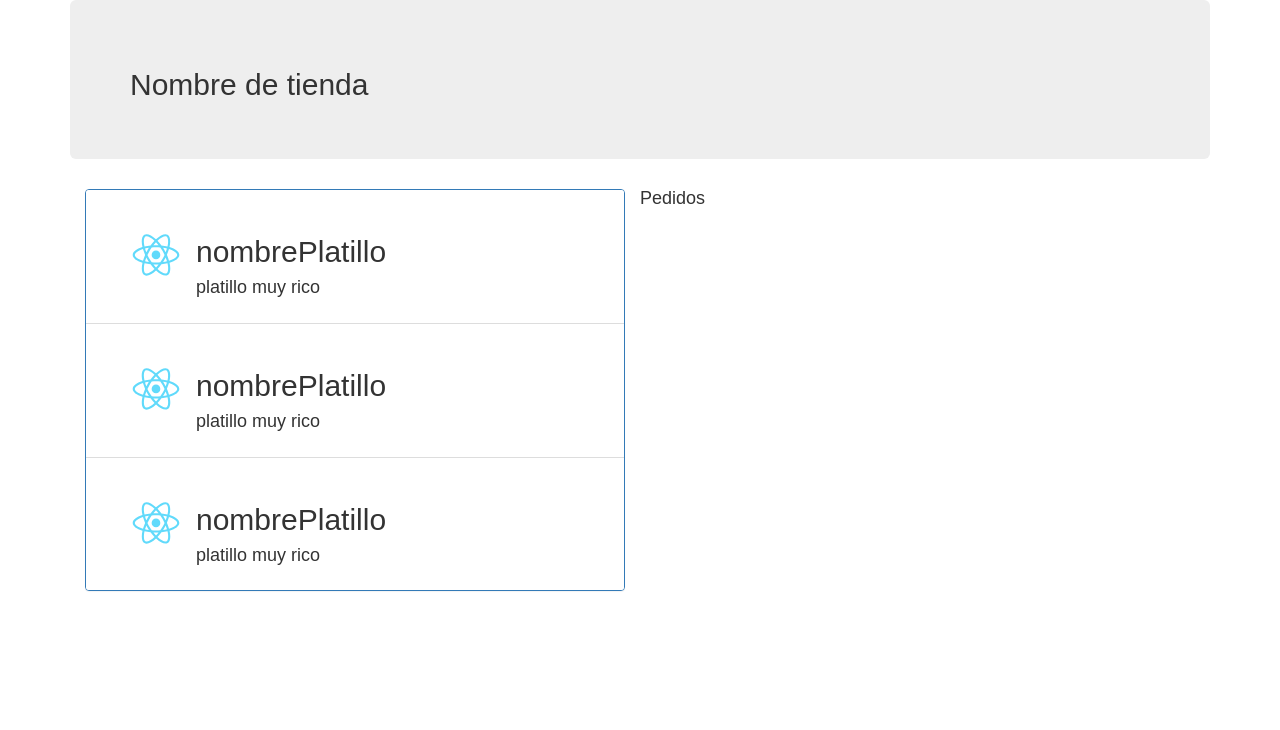
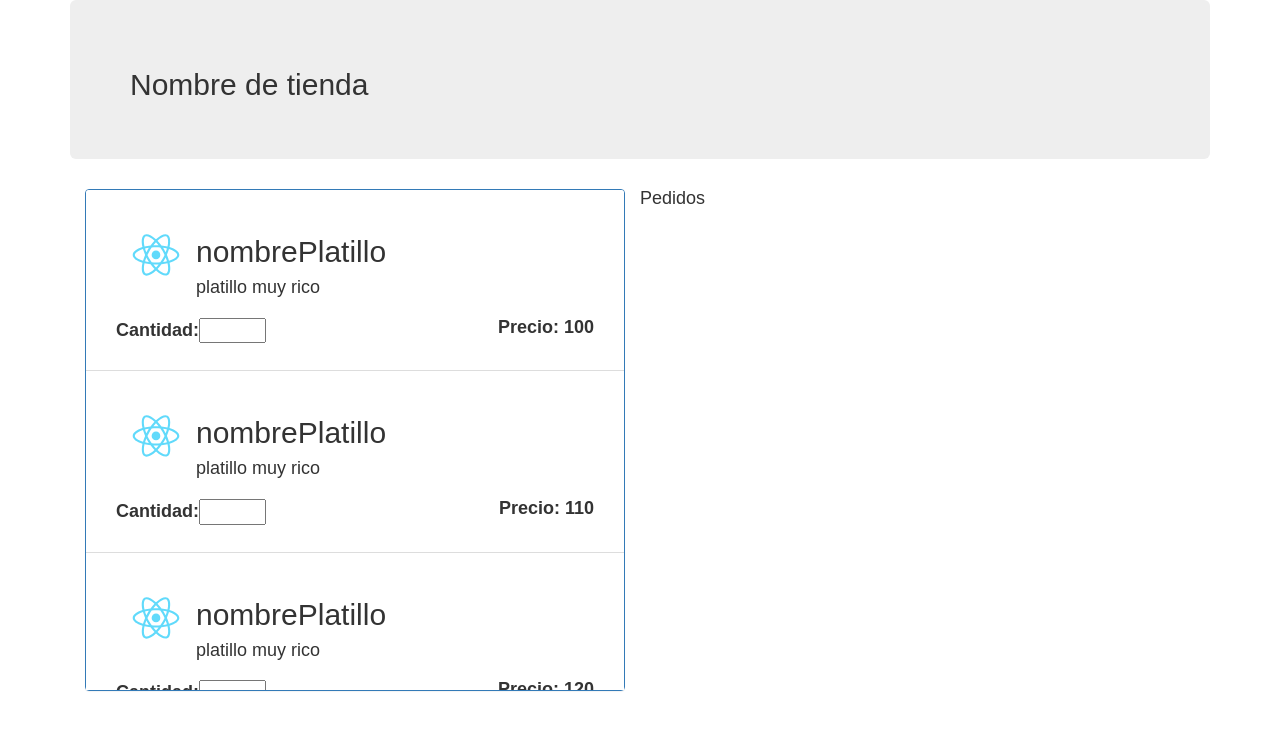
Before and after one commit to drincast/EntrenoReact, a React (Create React App) app in the folder proyectofinal/: page / in a window 1280 px wide. Shown: the top 730 px of the page. Built offline with nearby package versions, Linux system fonts and the light colour scheme.

Commit message:
se realiza componente de orden, contine la visualizacion de la cantidad y el precio del plato

```diff
--- /dev/null
+++ b/proyectofinal/src/componentes/ordenar/ordenar.js
@@ -0,0 +1,21 @@
+import React, { Component } from 'react';
+
+class Ordenar extends Component {
+  actualizarCantidad(evento){
+    this.props.establecerCantidad(this.props.indice, evento.target.value);
+    //console.log(this.props.indice, evento.target.value);
+  }
+
+  render() {
+    return(
+      <div>
+        <br />
+        <label> Cantidad: </label>
+        <input type="number" min="0" max="20" onChange={this.actualizarCantidad.bind(this)} />
+        <label className="EspacioPlatillo"> Precio: {this.props.precio} </label>
+      </div>
+    );
+  }
+}
+
+export default Ordenar;
--- a/proyectofinal/src/componentes/platillos/platillo.js
+++ b/proyectofinal/src/componentes/platillos/platillo.js
@@ -3,8 +3,13 @@ import React, { Component } from 'react';
 import logo from '../../logo.svg';
 import './platillo.css';
 import varTiendaController from '../../controladores/tiendacontroler';
+import Ordenar from '../ordenar/ordenar';
 
 class Platillo extends Component {
+  pasarCantidadAcontroladorPlatillo(indice_d, cantidad_d){
+    varTiendaController.ponerPlatilloCantidad(indice_d, cantidad_d);
+  }
+
   render(){
     let platillos_div = [];
     const llenar_array_platillos_div = varTiendaController.platillos.forEach(
@@ -15,6 +20,8 @@ class Platillo extends Component {
               <img role="presentation" src={logo} className="ImagenPlatillo" />
               <h2 className="TituloPlatillo">{value.nombre}</h2>
               <div className="DescripcionPlatillo">{value.descripcion}</div>
+
+              <Ordenar precio={value.precio} indice={index} establecerCantidad={this.pasarCantidadAcontroladorPlatillo.bind(this)}/>
             </div>
           </div>
         )
--- a/proyectofinal/src/controladores/tiendacontroler.js
+++ b/proyectofinal/src/controladores/tiendacontroler.js
@@ -14,19 +14,27 @@ class TiendaControles{
           {
             "nombre": "nombrePlatillo",
             "descripcion": "platillo muy rico",
-            "precio": 100,
+            "precio": 110,
             "cantidad": 0
           },
           {
             "nombre": "nombrePlatillo",
             "descripcion": "platillo muy rico",
-            "precio": 100,
+            "precio": 120,
             "cantidad": 0
           }
         ]
       }
     )
   }
+
+  ponerPlatilloCantidad(indicePlatillo, cantidadPlatillo){
+    this.platillos.forEach((value, index) => {
+      if(indicePlatillo === index){
+        this.platillos[index].cantidad = cantidadPlatillo
+      }
+    });
+  }
 }
 
 var varTiendaController = new TiendaControles();
```
